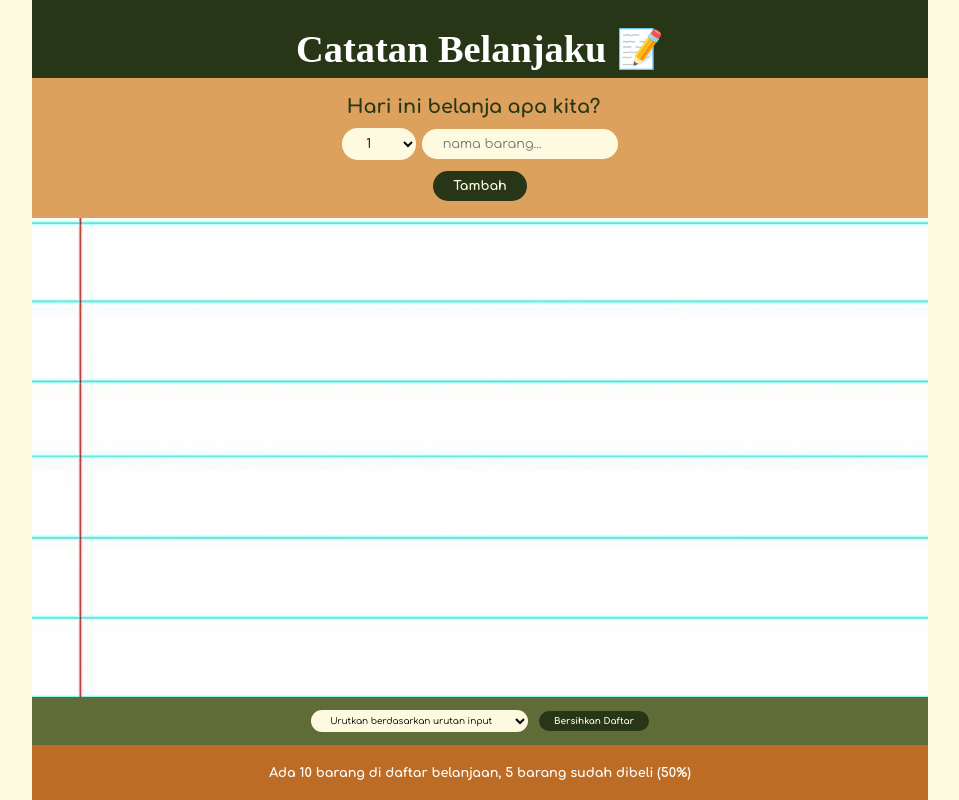
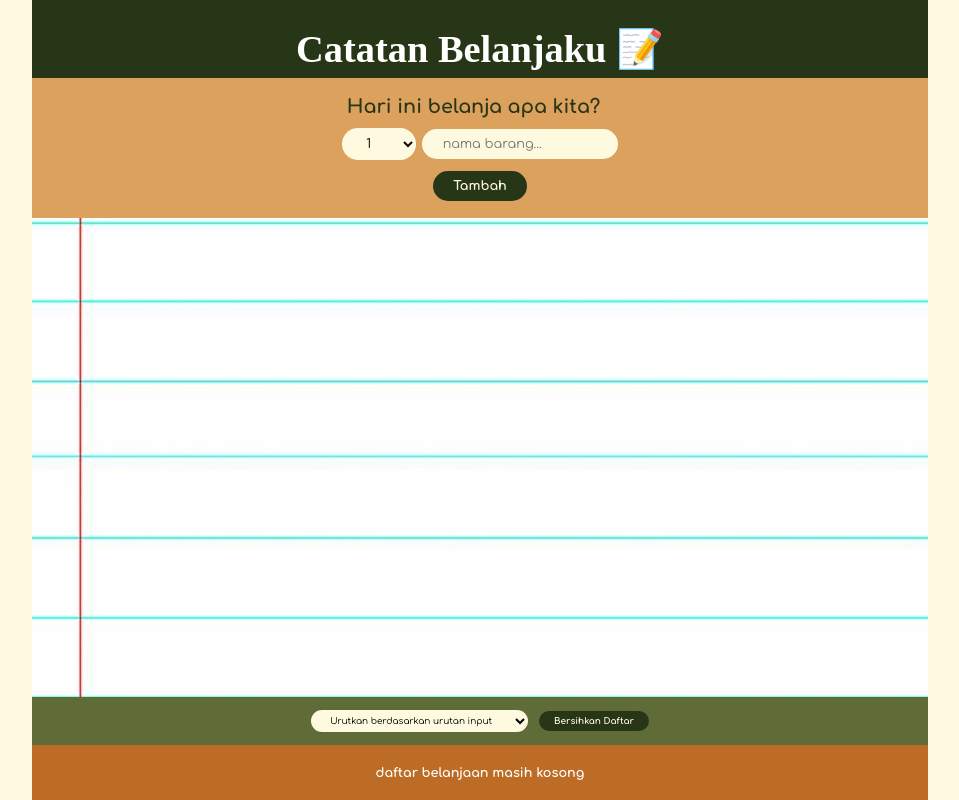
Before and after one commit to mahaandika/React.js-Shopping-Lists, a React (Vite) app: page / in a window 1280 px wide. Shown: the whole page, without its empty margins (160-1119 px from the left). Built offline with nearby package versions, Linux system fonts and the light colour scheme; a web font is replaced by a local one.

Commit message:
count the recap of our shopping list

```diff
--- a/src/App.jsx
+++ b/src/App.jsx
@@ -133,11 +133,20 @@
   );
 }
 
-function Footer() {
+function Footer({ items }) {
+  if (items.length == 0) {
+    return <footer className="stats">daftar belanjaan masih kosong</footer>;
+  }
+
+  let totalItems = items.length;
+  let buyedItems = items.filter((item) => item.checked).length;
+  let percentage = Math.round((buyedItems / totalItems) * 100);
+
   return (
     <>
       <footer className="stats">
-        Ada 10 barang di daftar belanjaan, 5 barang sudah dibeli (50%)
+        Ada {totalItems} barang di daftar belanjaan, {buyedItems} barang sudah
+        dibeli ({percentage}%)
       </footer>
     </>
   );
@@ -183,7 +192,7 @@
           onToggleCheck={handleToggleCheck}
           onClearItems={handleClearItems}
         />
-        <Footer />
+        <Footer items={items} />
       </div>
     </>
   );
```
